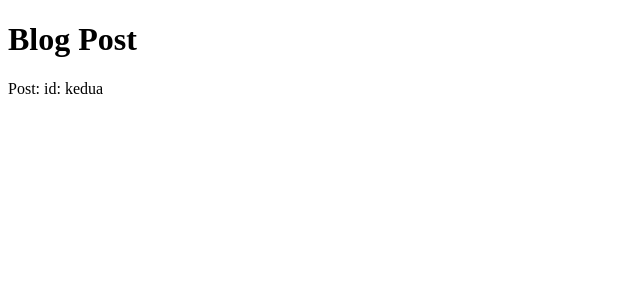
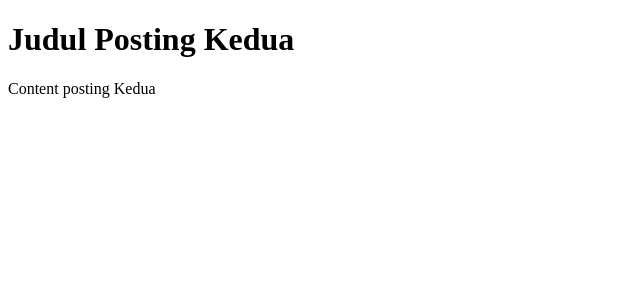
Before and after one commit to topidesta/nextjs-handbook, a Next.js app: page /blog/kedua in a window 1280 px wide. Shown: the top 300 px of the page, without its empty margins (0-640 px from the left). Built offline with nearby package versions, Linux system fonts and the light colour scheme.

Commit message:
TypeError Cannot read property 'judul' of undefined

```diff
--- a/data/posts.json
+++ b/data/posts.json
@@ -1,10 +1,10 @@
 {
   "test": {
     "judul": "Judul Posting",
-    "content": "Content Posting"
+    "konten": "Content Posting"
   },
   "kedua": {
     "judul": "Judul Posting Kedua",
-    "content": "Content posting Kedua"
+    "konten": "Content posting Kedua"
   }
 }
--- a/pages/blog/[id].js
+++ b/pages/blog/[id].js
@@ -1,12 +1,14 @@
 import { useRouter } from "next/router";
+import posts from "../../data/posts.json";
 
 export default () => {
   const router = useRouter();
+  const post = posts[router.query.id];
 
   return (
     <>
-      <h1>Blog Post</h1>
-      <p>Post: id: {router.query.id}</p>
+      <h1>{post.judul}</h1>
+      <p>{post.konten}</p>
     </>
   );
 };
```
